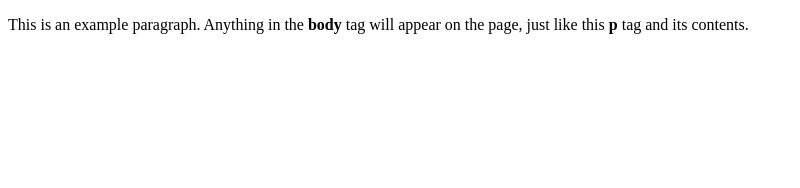
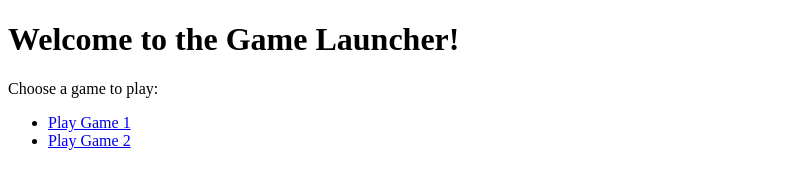
Before and after one commit to jay12178/calculator.io, a plain HTML site: page index.html in a window 1280 px wide. Shown: the whole page, without its empty margins (0-800 px from the left). Drawn offline with Linux system fonts and the light colour scheme.

Commit message:
Update index.html

```diff
--- a/index.html
+++ b/index.html
@@ -1,9 +1,17 @@
-<!doctype html>
-<html>
-  <head>
-    <title>This is the title of the webpage!</title>
-  </head>
-  <body>
-    <p>This is an example paragraph. Anything in the <strong>body</strong> tag will appear on the page, just like this <strong>p</strong> tag and its contents.</p>
-  </body>
+<!DOCTYPE html>
+<html lang="en">
+<head>
+  <meta charset="UTF-8">
+  <meta name="viewport" content="width=device-width, initial-scale=1.0">
+  <title>Game Launcher</title>
+</head>
+<body>
+  <h1>Welcome to the Game Launcher!</h1>
+  <p>Choose a game to play:</p>
+  <ul>
+    <li><a href="run3/run3.html" target="_blank">Play Game 1</a></li>
+    <li><a href="game2/game2.html" target="_blank">Play Game 2</a></li>
+    <!-- Add more games as needed -->
+  </ul>
+</body>
 </html>
```
